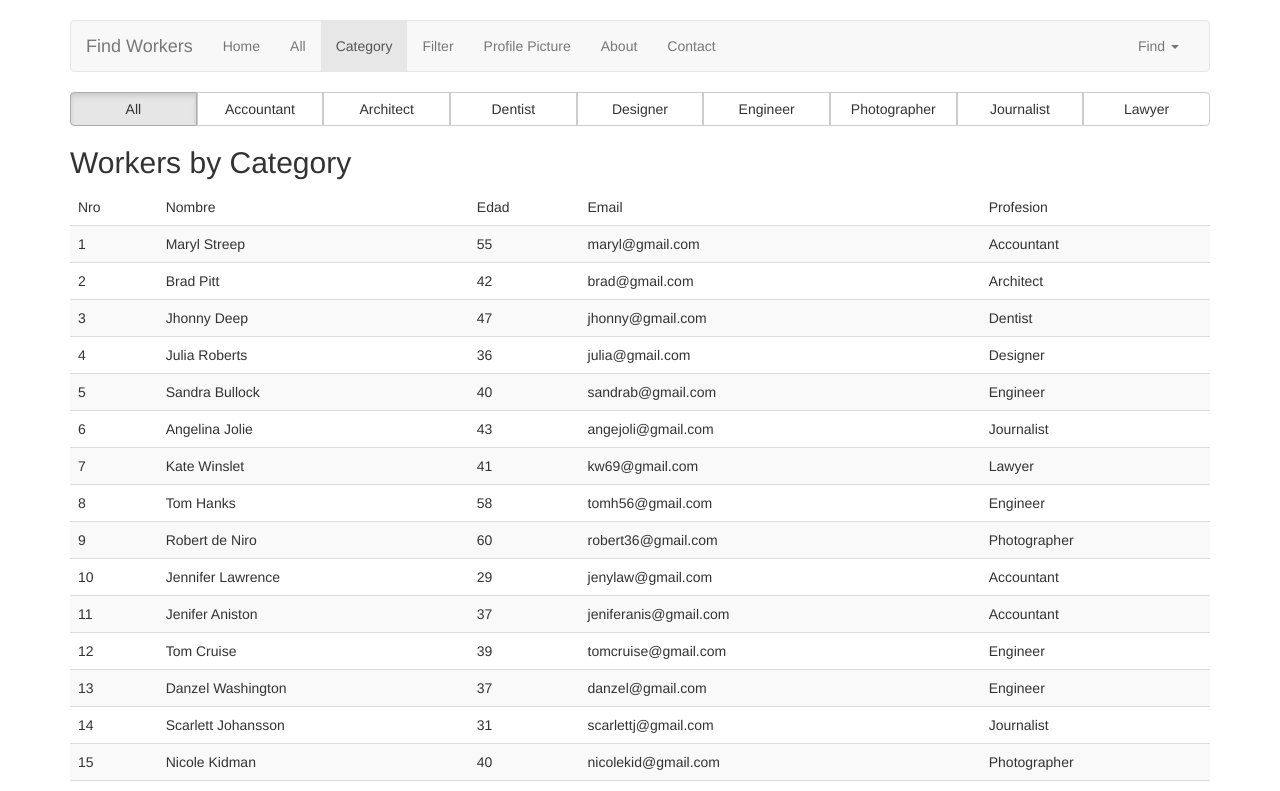
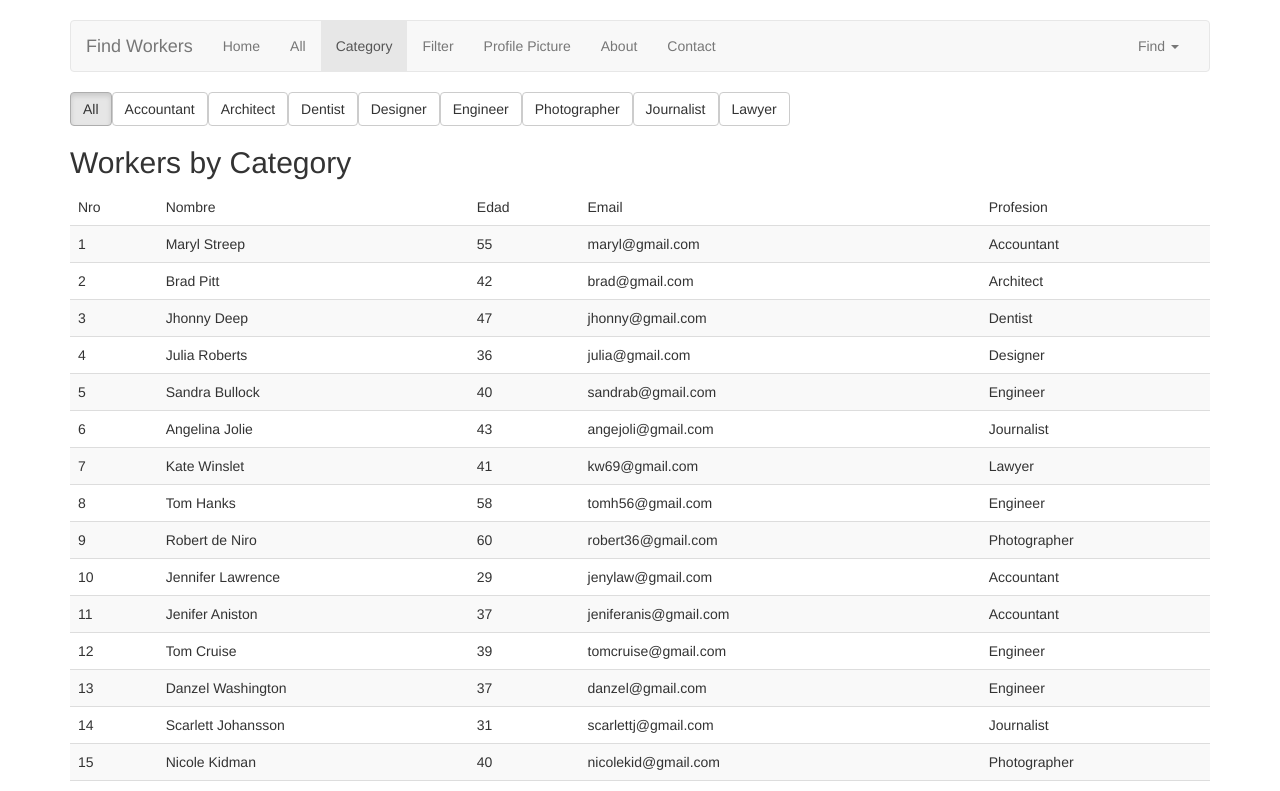
Before and after one commit to 22stepsio/ngWorkers, an Angular app: page /workersByCategory in a window 1280 px wide. Shown: the top 791 px of the page. Built offline with nearby package versions, Linux system fonts and the light colour scheme.

Commit message:
bottons on category fixed

```diff
--- a/src/app/workers-by-category/workers-by-category.component.html
+++ b/src/app/workers-by-category/workers-by-category.component.html
@@ -1,6 +1,6 @@
 <div class="row">
   <div class="col-md-12">
-    <div class="btn-group btn-group-justified" role="group" aria-label="...">
+    <!--<div class="btn-group" role="group" aria-label="...">-->
       <div class="btn-group" role="group">
         <button type="button" class="btn btn-default" [class.active]="filterBy=='all'" (click)="filterBy='all'">All</button>
       </div>
@@ -28,7 +28,7 @@
       <div class="btn-group" role="group">
         <button type="button" class="btn btn-default" [class.active]="filterBy=='Lawyer'" (click)="filterBy='Lawyer'">Lawyer</button>
       </div>
-    </div>
+    <!--</div>-->
   </div>
 </div>
 <div class="row">
```
